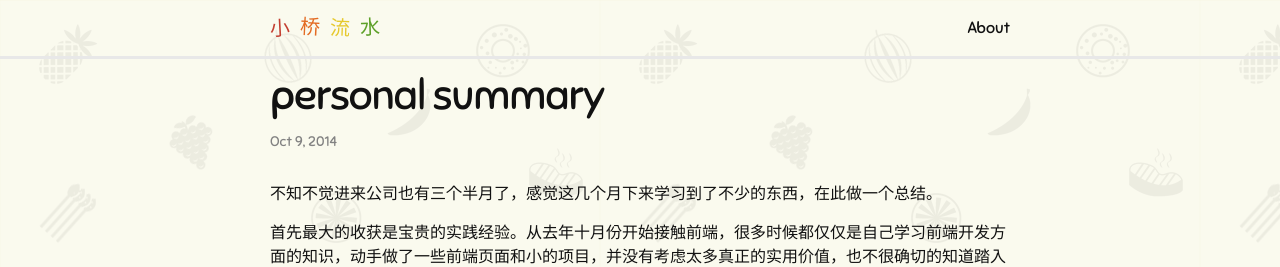
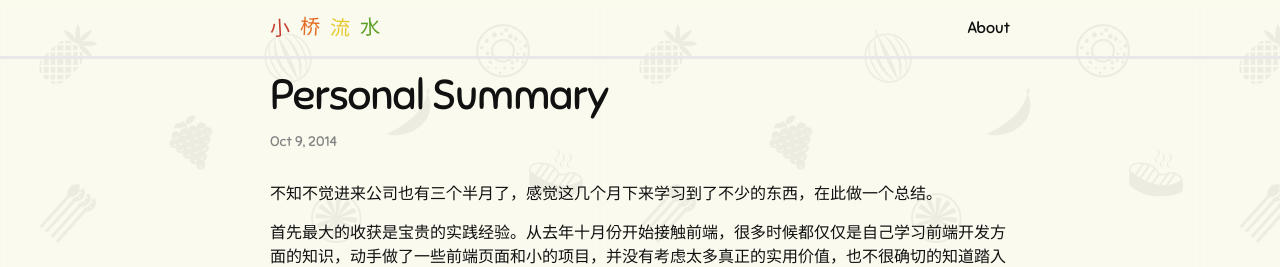
Before and after one commit to luojiyin1987/sysutangzxBlog, a Jekyll site: the page built from _posts/2014-10-09-summary.markdown, in a window 1280 px wide and 900 px high. Shown: the top 267 px of the window. Built offline with Jekyll 4.4.1, drawn with Linux system fonts in a browser that asks for light colours; comment, search, counter and statistics services are not loaded.

Commit message:
no message

```diff
--- a/_posts/2014-10-09-summary.markdown
+++ b/_posts/2014-10-09-summary.markdown
@@ -1,6 +1,6 @@
 ---
 layout: post
-title:  "personal summary"
+title:  "Personal Summary"
 date:   2014-10-9 16:34:00
 category: private
 ---
```
